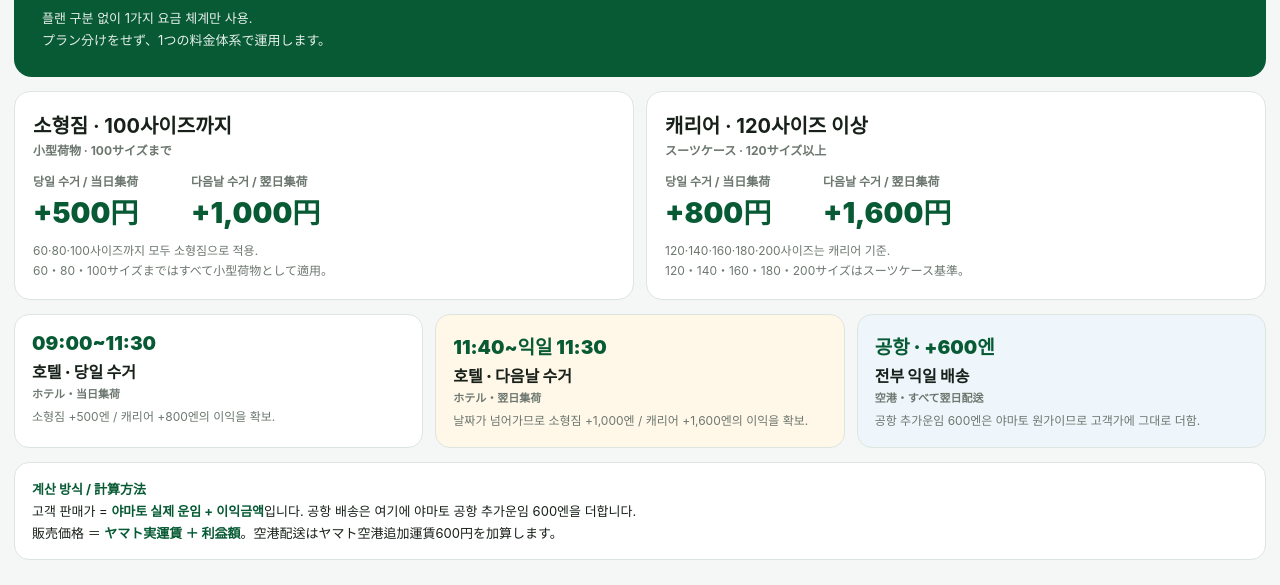
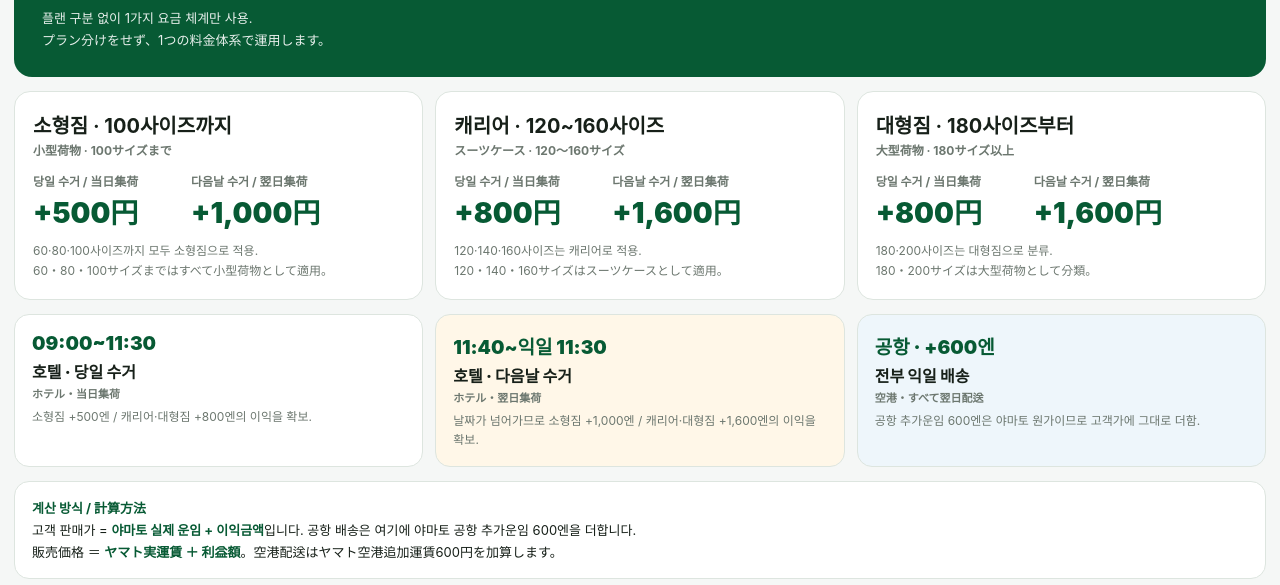
Before and after one commit to sunsda/s, a plain HTML site: page index.html in a window 1280 px wide. Shown: the part 145-730 px from the top of the page. Drawn offline with Linux system fonts and the light colour scheme.

Commit message:
Add files via upload

```diff
--- a/index.html
+++ b/index.html
@@ -83,7 +83,7 @@ select,input{width:100%;height:44px;padding:0 11px;border:1px solid #ccd7d0;bord
   <p>플랜 구분 없이 1가지 요금 체계만 사용.<br>プラン分けをせず、1つの料金体系で運用します。</p>
 </section>
 
-<section class="cards">
+<section class="cards" style="grid-template-columns:repeat(3,1fr)">
   <div class="card">
     <h2>소형짐 · 100사이즈까지</h2>
     <div class="ja">小型荷物 · 100サイズまで</div>
@@ -95,13 +95,23 @@ select,input{width:100%;height:44px;padding:0 11px;border:1px solid #ccd7d0;bord
   </div>
 
   <div class="card">
-    <h2>캐리어 · 120사이즈 이상</h2>
-    <div class="ja">スーツケース · 120サイズ以上</div>
+    <h2>캐리어 · 120~160사이즈</h2>
+    <div class="ja">スーツケース · 120〜160サイズ</div>
     <div class="price-row">
       <div class="price-block"><div class="label">당일 수거 / 当日集荷</div><div class="big">+800円</div></div>
       <div class="price-block"><div class="label">다음날 수거 / 翌日集荷</div><div class="big">+1,600円</div></div>
     </div>
-    <div class="desc">120·140·160·180·200사이즈는 캐리어 기준.<br>120・140・160・180・200サイズはスーツケース基準。</div>
+    <div class="desc">120·140·160사이즈는 캐리어로 적용.<br>120・140・160サイズはスーツケースとして適用。</div>
+  </div>
+
+  <div class="card">
+    <h2>대형짐 · 180사이즈부터</h2>
+    <div class="ja">大型荷物 · 180サイズ以上</div>
+    <div class="price-row">
+      <div class="price-block"><div class="label">당일 수거 / 当日集荷</div><div class="big">+800円</div></div>
+      <div class="price-block"><div class="label">다음날 수거 / 翌日集荷</div><div class="big">+1,600円</div></div>
+    </div>
+    <div class="desc">180·200사이즈는 대형짐으로 분류.<br>180・200サイズは大型荷物として分類。</div>
   </div>
 </section>
 
@@ -110,13 +120,13 @@ select,input{width:100%;height:44px;padding:0 11px;border:1px solid #ccd7d0;bord
     <div class="time">09:00~11:30</div>
     <div class="ftitle">호텔 · 당일 수거</div>
     <div class="fja">ホテル・当日集荷</div>
-    <div class="fdesc">소형짐 +500엔 / 캐리어 +800엔의 이익을 확보.</div>
+    <div class="fdesc">소형짐 +500엔 / 캐리어·대형짐 +800엔의 이익을 확보.</div>
   </div>
   <div class="flow-card next">
     <div class="time">11:40~익일 11:30</div>
     <div class="ftitle">호텔 · 다음날 수거</div>
     <div class="fja">ホテル・翌日集荷</div>
-    <div class="fdesc">날짜가 넘어가므로 소형짐 +1,000엔 / 캐리어 +1,600엔의 이익을 확보.</div>
+    <div class="fdesc">날짜가 넘어가므로 소형짐 +1,000엔 / 캐리어·대형짐 +1,600엔의 이익을 확보.</div>
   </div>
   <div class="flow-card air">
     <div class="time">공항 · +600엔</div>
@@ -302,13 +312,19 @@ const typeEl=document.getElementById("type");
 
 function calc(){
   const size=sizeEl.value;
-  const isSmall=Number(size)<=100;
+  const n=Number(size);
+  const isSmall=n<=100;
+  const isLarge=n>=180;
   const next=pickupEl.value==="next";
   const airport=destEl.value==="airport";
   const margin=isSmall ? (next ? 1000 : 500) : (next ? 1600 : 800);
   const sale=yamato[size]+margin+(airport?600:0);
 
-  typeEl.value=isSmall ? "소형짐 / 小型荷物" : "캐리어 / スーツケース";
+  typeEl.value=isSmall
+    ? "소형짐 / 小型荷物"
+    : isLarge
+      ? "대형짐 / 大型荷物"
+      : "캐리어 / スーツケース";
   document.getElementById("amount").textContent=sale.toLocaleString()+"円";
   document.getElementById("profit").textContent="이익 / 利益 +"+margin.toLocaleString()+"円";
 
@@ -325,7 +341,7 @@ function calc(){
            : "09:00~11:30 접수분 → 당일 수거 / 当日集荷";
   }
 
-  const typeName=isSmall ? "소형짐 / 小型荷物" : "캐리어 / スーツケース";
+  const typeName=isSmall ? "소형짐 / 小型荷物" : (isLarge ? "대형짐 / 大型荷物" : "캐리어 / スーツケース");
   document.getElementById("breakdown").innerHTML=
     `<b>내부 계산 / 内部計算:</b> 야마토 / ヤマト ${yamato[size].toLocaleString()}円 + `+
     `${typeName} 이익 / 利益 ${margin.toLocaleString()}円`+
```
